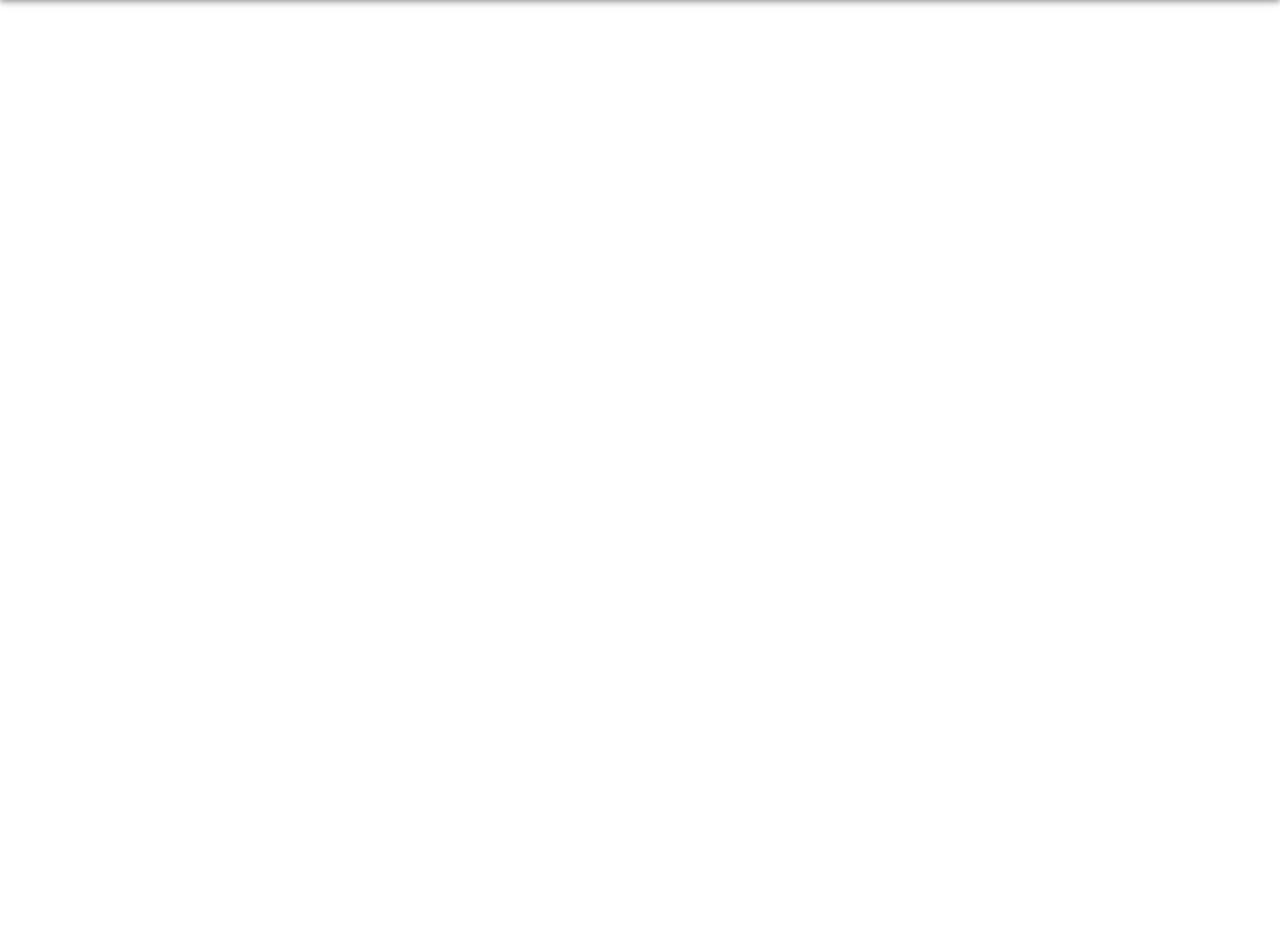
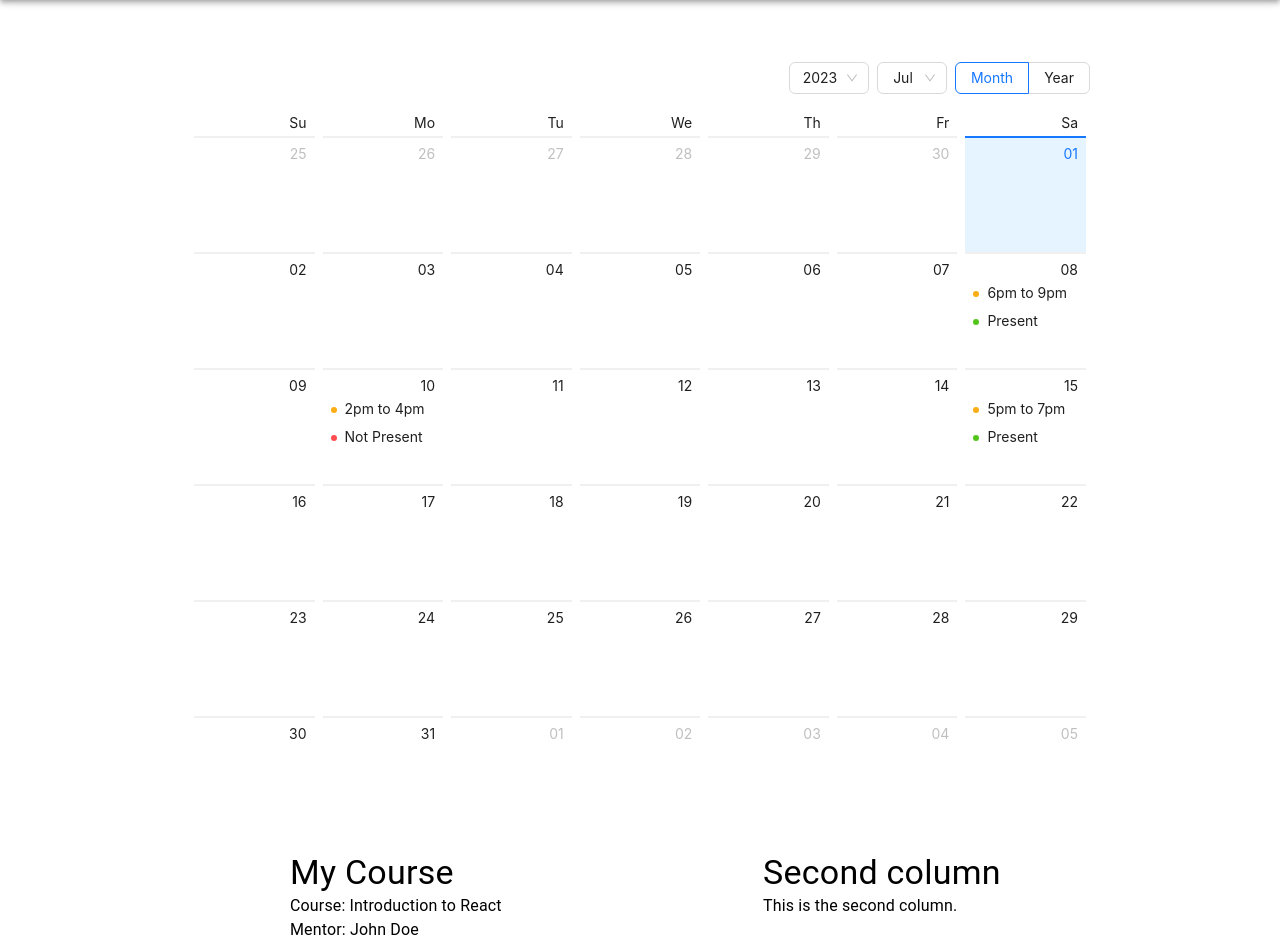
Before and after one commit to cfgblr2023/Team-17, a React (Create React App) app in the folder frontend/: page /mentee in a window 1280 px wide. Shown: the part 80-1024 px from the top of the page. Before the commit the page ends 800 px from the top, so only its background shows below. Built offline with nearby package versions, Linux system fonts and the light colour scheme.

Commit message:
fixed calender margin

```diff
--- a/frontend/src/App.js
+++ b/frontend/src/App.js
@@ -5,7 +5,7 @@ import Home from './Components/Home';
 import Login from './Components/Login';
 import Register from './Components/Register';
 import MenteeCalendar from "./Components/MenteeCalender";
-import Mentee from './Components/MenteeNav';
+import Mentee from './Components/Mentee';
 import Coordinator from './Components/Coordinator';
 
 function App() {
--- /dev/null
+++ b/frontend/src/Components/Mentee.css
@@ -0,0 +1,13 @@
+.cal{
+    margin-left: 100px;
+    margin-right: 100px;
+    margin-top: 50px;
+    margin-bottom: 100px;
+}
+
+.textt{
+    margin-left: 250px;
+    margin-right: 100px;
+    margin-top: 250px;
+    margin-bottom: 100px;
+}
--- a/frontend/src/Components/Mentee.js
+++ b/frontend/src/Components/Mentee.js
@@ -4,7 +4,7 @@ import LinearProgress from '@material-ui/core/LinearProgress';
 import { Typography, Box, Grid } from '@material-ui/core';
 import { makeStyles } from "@material-ui/core/styles";
 import MenteeCalender from './MenteeCalender';
-
+import '../Components/Mentee.css';
 
 const courseInfo = {
   courseName: 'Introduction to React',
@@ -24,9 +24,10 @@ function Mentee() {
   return (
     <div>
     <MenteeNav />
-
-    <MenteeCalender/>
-
+    <div className="cal">
+      <MenteeCalender/>
+    </div>
+    <div className="textt">
     <Grid container spacing={2}>
       <Grid item xs={6}>
         <Box bgcolor="background.paper" p={2} m={2} className={classes.box}>
@@ -48,7 +49,7 @@ function Mentee() {
         </Box>
       </Grid>
     </Grid>
-
+    </div>
     </div>
   );
 }
```
Also changed, not shown: 1 other file (tests, documents, lock files or other folders).
